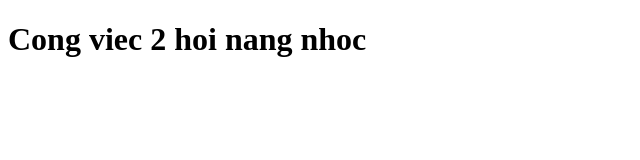
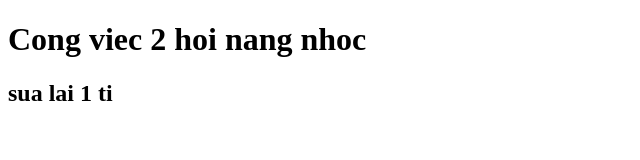
Before and after one commit to ChisLong/quanliBranch, a plain HTML site: page index.html in a window 1280 px wide. Shown: the whole page, without its empty margins (0-640 px from the left). Drawn offline with Linux system fonts and the light colour scheme.

Commit message:
cv2 sua lan 1

```diff
--- a/index.html
+++ b/index.html
@@ -7,5 +7,6 @@
   </head>
   <body>
     <h1>Cong viec 2 hoi nang nhoc</h1>
+    <h2>sua lai 1 ti</h2>
   </body>
 </html>
```
